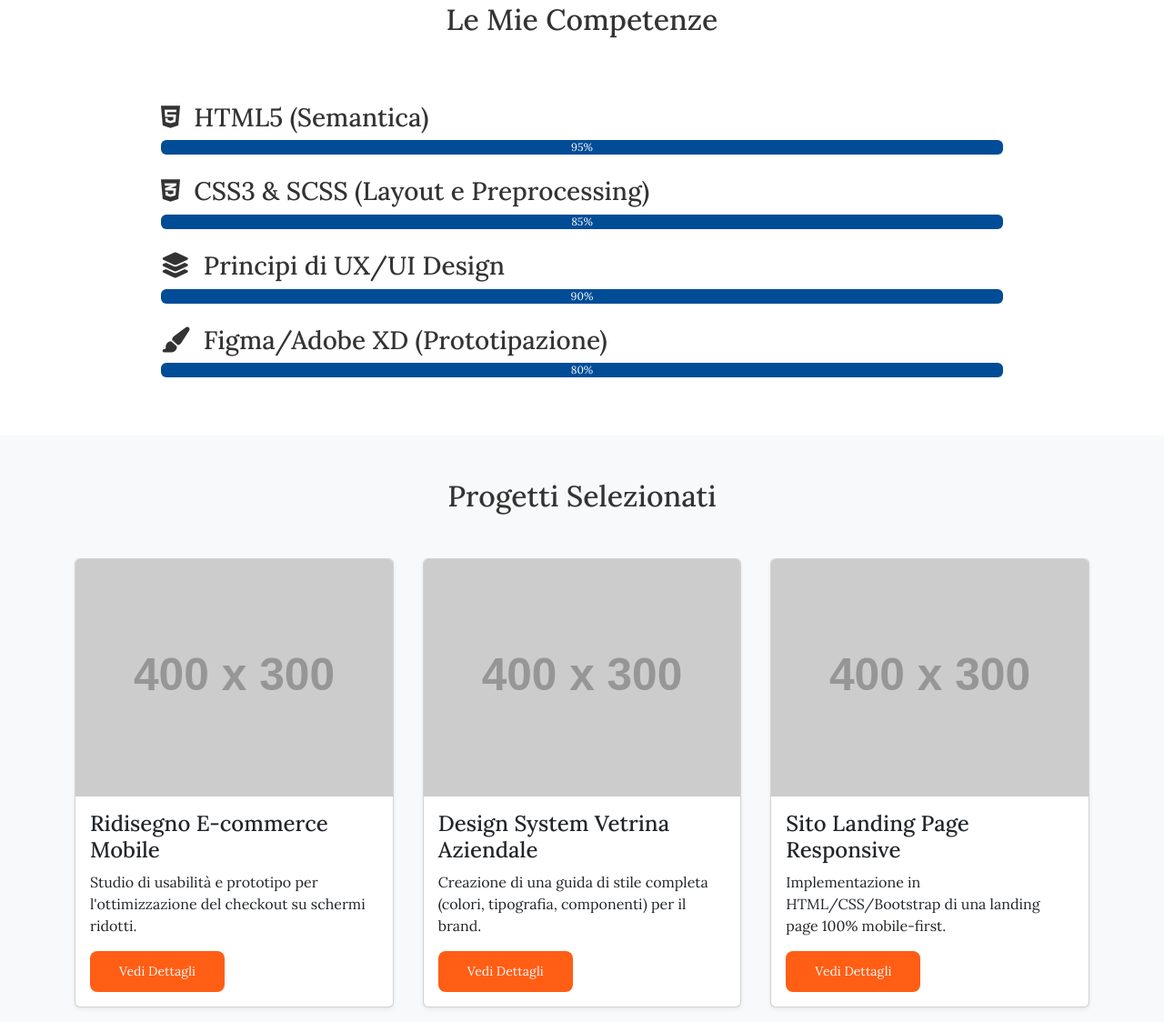
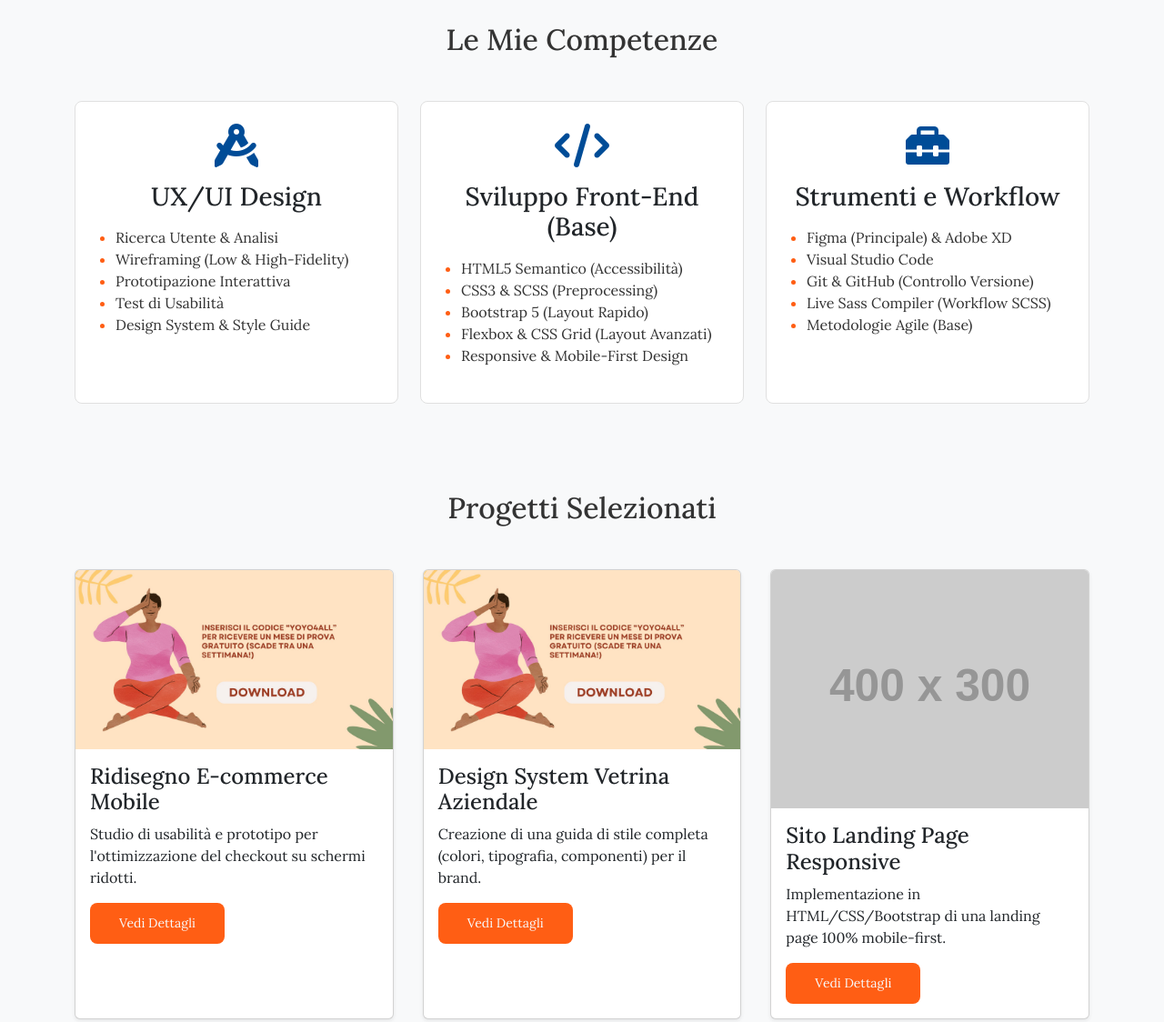
Before and after one commit to Marcomariani-01/sito-portfolio-marco-mariani, a plain HTML site: page index.html in a window 1280 px wide. Shown: the part 631-1755 px from the top of the page at 91% size. Drawn offline with nearby package versions, Linux system fonts and the light colour scheme; files that its build step writes are made by us from their sources; placeholder pictures from the web are drawn by us; a small style sheet from the web is missing.

Commit message:
many a changes

```diff
--- a/scss/style.scss
+++ b/assets/css/scss/style.scss
@@ -30,6 +30,7 @@ body {
 
 // Stile personalizzato per i link e le CTA (Call to Action)
 a {
+
     // Uso del colore Primario Blu per tutti i link non bottone.
     color: $primary-blue;
     &:hover {
@@ -151,3 +152,42 @@ a {
         }
     }
 }
+
+// ... (codice SCSS precedente)
+
+// 4. STILI PER LE CARD SKILLS
+// -------------------------------------------------------------
+.skill-card {
+    // Aggiungiamo un leggero bordo e transizione per l'effetto hover.
+    border: 1px solid #e0e0e0;
+    transition: all 0.3s ease-in-out;
+    border-radius: 0.5rem;
+
+    // Stile al passaggio del mouse per evidenziare la card.
+    &:hover {
+        // Ombra più marcata e bordo colorato per feedback.
+        box-shadow: 0 8px 15px rgba(0, 0, 0, 0.1);
+        border-color: $accent-orange; // Usa il colore Accento Arancione.
+    }
+
+    // Stile per l'icona interna della card
+    i {
+        // Dimensione grande per l'icona (visibilità immediata)
+        font-size: 3rem;
+        color: $primary-blue; // Colore Primario Blu
+    }
+
+    // Stile per l'elenco delle skill specifiche
+    ul {
+        padding-left: 1.25rem; // Rimuove il padding in eccesso del 'list-unstyled' se lo usassimo altrove
+        li {
+            // Piccolo punto colorato come marcatore
+            list-style: disc;
+            color: $accent-orange;
+            span {
+                // Il testo del punto è nero, solo il marcatore è arancione.
+                color: $text-dark;
+            }
+        }
+    }
+}
--- a/index.html
+++ b/index.html
@@ -10,21 +10,20 @@
     <meta property="og:image" content="https://placehold.co/1200x630/004c97/ffffff/text=Marco+Mariani+UX/UI">
     <meta property="og:url" content="https://tuosito.com/index.html">
     <meta property="og:type" content="website">
-
+    <link rel="icon" href="images/favicon.svg" type="image/svg+xml">
     <link href="https://cdn.jsdelivr.net/npm/bootstrap@5.3.3/dist/css/bootstrap.min.css" rel="stylesheet" integrity="sha384-QWTKZyjpPEjISv5WaRU9OFeRpok6YctnYmDr5pNlyT2bRjXh0JMhjY6hW+ALEwIH" crossorigin="anonymous">
 
     <link href="https://fonts.googleapis.com/css2?family=Lora:ital,wght@0,400..700;1,400..700&display=swap" rel="stylesheet">
 
-    <link rel="stylesheet" href="https://cdnjs.cloudflare.com/ajax/libs/font-awesome/6.5.2/css/all.min.css" integrity="sha512-SnH5WK+bZxgPHs44uWIX+LLMDJ9wH4D/wM4pBfB6g3F5eB4a3e3/3R4d/W0zT2K6z3v4B5B4j5J8r7rF7E7C7E7C" crossorigin="anonymous" referrerpolicy="no-referrer" />
-
-    <link rel="stylesheet" href="./assets/css/style.css">
+    <link rel="stylesheet" href="https://cdnjs.cloudflare.com/ajax/libs/font-awesome/6.0.0/css/all.min.css" integrity="sha512-SnH5WK+bZxgPHs44uWIX+LLMDJ9wH4D/wM4pBfB6g3F5eB4a3e3/3R4d/W0zT2K6z3v4B5B4j5J8r7rF7E7C7E7C" crossorigin="anonymous" referrerpolicy="no-referrer" />
+    <link rel="stylesheet" href="assets/css/scss/css/style.css">
 </head>
 <body>
 
     <nav id="mainNavbar" class="navbar navbar-expand-lg sticky-top p-3 shadow-sm">
         <div class="container">
             <a class="navbar-brand fw-bold" href="#hero">
-                <i class="fa-solid fa-gem text-accent-orange"></i> Marco Mariani
+                <img src="images/logo.png" alt="logo image" width="60px">
             </a>
 
             <button class="navbar-toggler" type="button" data-bs-toggle="collapse" data-bs-target="#navbarNav" aria-controls="navbarNav" aria-expanded="false" aria-label="Toggle navigation">
@@ -67,39 +66,79 @@
                     </div>
 
                     <div class="col-lg-6 order-lg-2 order-1">
-                        <img src="https://placehold.co/500x500/004c97/ffffff/text=Marco+Mariani+Profile" alt="Foto Profilo Marco Mariani" class="img-fluid rounded-circle shadow-lg w-75 mx-auto d-block">
+                        <img src="images/foto currciculum marco mariani.png" alt="Foto Profilo Marco Mariani" class="img-fluid rounded-circle shadow-lg w-75 mx-auto d-block">
                     </div>
                 </div>
             </div>
         </section>
 
-        <section id="skills" class="py-5">
+        <section id="skills" class="py-5 bg-light">
     <div class="container">
         <h2 class="text-center mb-5">Le Mie Competenze</h2>
 
-                <div class="row justify-content-center">
-                    <div class="col-lg-10">
-
-                        <h3 class="mt-4"><i class="fa-brands fa-html5 me-2 text-accent-orange"></i> HTML5 (Semantica)</h3>
-                        <div class="progress mb-3" role="progressbar" aria-label="Skill HTML" aria-valuenow="95" aria-valuemin="0" aria-valuemax="100">
-                            <div class="progress-bar w-100" style="width: 95%; background-color: #004c97;">95%</div>
+        <div class="row g-4 justify-content-center">
+            <div class="col-md-6 col-lg-4">
+                <div class="card p-4 skill-card text-center h-100">
+                    <div class="mb-3">
+                        <i class="fa-solid fa-drafting-compass"></i>
                         </div>
 
-                        <h3 class="mt-4"><i class="fa-brands fa-css3-alt me-2 text-accent-orange"></i> CSS3 & SCSS (Layout e Preprocessing)</h3>
-                        <div class="progress mb-3" role="progressbar" aria-label="Skill CSS/SCSS" aria-valuenow="85" aria-valuemin="0" aria-valuemax="100">
-                            <div class="progress-bar w-100" style="width: 85%; background-color: #004c97;">85%</div>
+                    <h3 class="card-title text-primary-blue mb-3">UX/UI Design</h3>
+
+                    <div class="card-body p-0">
+                        <ul class="text-start">
+                            <li><span>Ricerca Utente & Analisi</span></li>
+                            <li><span>Wireframing (Low & High-Fidelity)</span></li>
+                            <li><span>Prototipazione Interattiva</span></li>
+                            <li><span>Test di Usabilità</span></li>
+                            <li><span>Design System & Style Guide</span></li>
+                        </ul>
+                    </div>
+                </div>
             </div>
 
-                        <h3 class="mt-4"><i class="fa-solid fa-layer-group me-2 text-accent-orange"></i> Principi di UX/UI Design</h3>
-                        <div class="progress mb-3" role="progressbar" aria-label="Skill UX/UI" aria-valuenow="90" aria-valuemin="0" aria-valuemax="100">
-                            <div class="progress-bar w-100" style="width: 90%; background-color: #004c97;">90%</div>
+            <div class="col-md-6 col-lg-4">
+                <div class="card p-4 skill-card text-center h-100">
+
+                    <div class="mb-3">
+                        <i class="fa-solid fa-code"></i>
                         </div>
 
-                        <h3 class="mt-4"><i class="fa-solid fa-paintbrush me-2 text-accent-orange"></i> Figma/Adobe XD (Prototipazione)</h3>
-                        <div class="progress mb-3" role="progressbar" aria-label="Skill Figma" aria-valuenow="80" aria-valuemin="0" aria-valuemax="100">
-                            <div class="progress-bar w-100" style="width: 80%; background-color: #004c97;">80%</div>
+                    <h3 class="card-title text-primary-blue mb-3">Sviluppo Front-End (Base)</h3>
+
+                    <div class="card-body p-0">
+                        <ul class="text-start">
+                            <li><span>HTML5 Semantico (Accessibilità)</span></li>
+                            <li><span>CSS3 & SCSS (Preprocessing)</span></li>
+                            <li><span>Bootstrap 5 (Layout Rapido)</span></li>
+                            <li><span>Flexbox & CSS Grid (Layout Avanzati)</span></li>
+                            <li><span>Responsive & Mobile-First Design</span></li>
+                        </ul>
                     </div>
                 </div>
+            </div>
+
+            <div class="col-md-6 col-lg-4">
+                <div class="card p-4 skill-card text-center h-100">
+
+                    <div class="mb-3">
+                        <i class="fa-solid fa-toolbox"></i>
+                        </div>
+
+                    <h3 class="card-title text-primary-blue mb-3">Strumenti e Workflow</h3>
+
+                    <div class="card-body p-0">
+                        <ul class="text-start">
+                            <li><span>Figma (Principale) & Adobe XD</span></li>
+                            <li><span>Visual Studio Code</span></li>
+                            <li><span>Git & GitHub (Controllo Versione)</span></li>
+                            <li><span>Live Sass Compiler (Workflow SCSS)</span></li>
+                            <li><span>Metodologie Agile (Base)</span></li>
+                        </ul>
+                    </div>
+                </div>
+            </div>
+
         </div>
     </div>
 </section>
@@ -110,7 +149,7 @@
 
                 <div class="progetti-grid">
                     <article class="card shadow-sm card-progetto">
-                        <img src="https://placehold.co/400x300/e0e0e0/004c97/text=Progetto+UX+1" class="card-img-top" alt="Immagine Progetto 1">
+                        <img src="images/Scarica YoYO cta button.jpg" class="card-img-top" alt="Immagine Progetto 1">
                         <div class="card-body">
                             <h4 class="card-title">Ridisegno E-commerce Mobile</h4>
                             <p class="card-text">Studio di usabilità e prototipo per l'ottimizzazione del checkout su schermi ridotti.</p>
@@ -119,7 +158,7 @@
                     </article>
 
                     <article class="card shadow-sm card-progetto">
-                        <img src="https://placehold.co/400x300/e0e0e0/004c97/text=Progetto+UI+2" class="card-img-top" alt="Immagine Progetto 2">
+                        <img src="images/Scarica YoYO cta button.jpg" class="card-img-top" alt="Immagine Progetto 2">
                         <div class="card-body">
                             <h4 class="card-title">Design System Vetrina Aziendale</h4>
                             <p class="card-text">Creazione di una guida di stile completa (colori, tipografia, componenti) per il brand.</p>
@@ -194,9 +233,9 @@
                         <div class="text-center mt-4">
                             <h4 class="mb-3">Trovami sui Social</h4>
                             <div class="d-flex justify-content-center gap-4">
-                                <a href="#" target="_blank" class="text-primary-blue fs-3" aria-label="LinkedIn"><i class="fa-brands fa-linkedin"></i></a>
-                                <a href="#" target="_blank" class="text-primary-blue fs-3" aria-label="Behance"><i class="fa-brands fa-square-behance"></i></a>
-                                <a href="#" target="_blank" class="text-primary-blue fs-3" aria-label="Dribbble"><i class="fa-brands fa-square-dribbble"></i></a>
+                                <a href="#" target="_blank" class="text-primary-blue fs-3" aria-label="LinkedIn"><i class="fa-brands fa-linkedin">LinkedIn</i></a>
+                                <a href="#" target="_blank" class="text-primary-blue fs-3" aria-label="Behance"><i class="fa-brands fa-square-behance">Behance</i></a>
+                                <a href="#" target="_blank" class="text-primary-blue fs-3" aria-label="Dribbble"><i class="fa-brands fa-square-dribbble">Dribbble</i></a>
                             </div>
                         </div>
                     </div>
```
Also changed, not shown: cv.html (+1 -1 lines), assets/css/scss/css/style.css, css/style.css (deleted), dist/css/style.css (deleted), images/Scarica YoYO cta button.jpg (added), 3 other files. Lines whose indentation alone changed are shown as unchanged.
